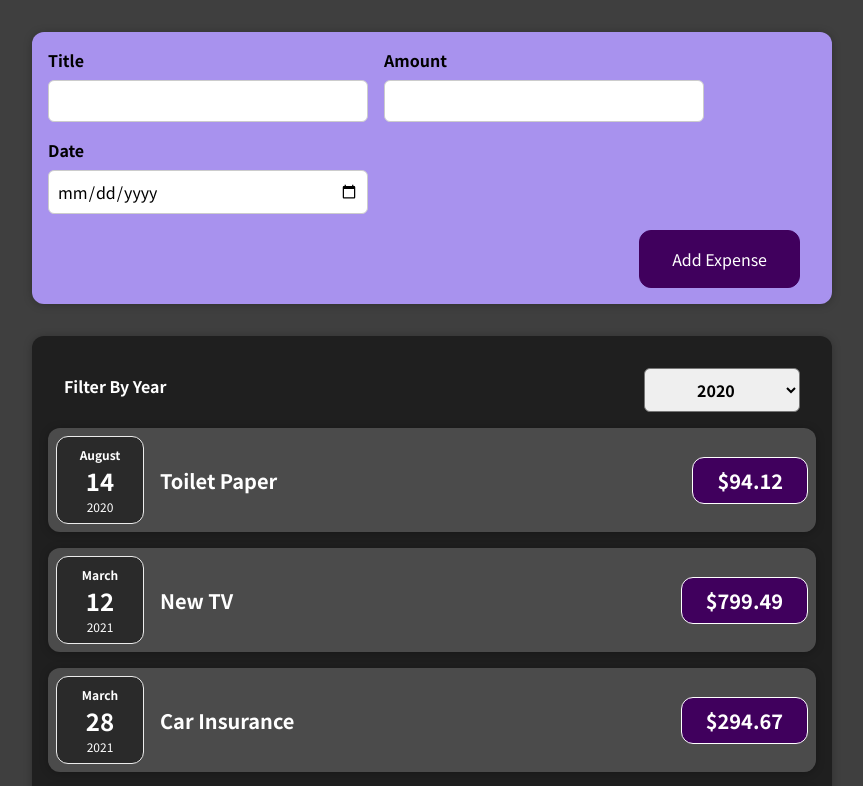
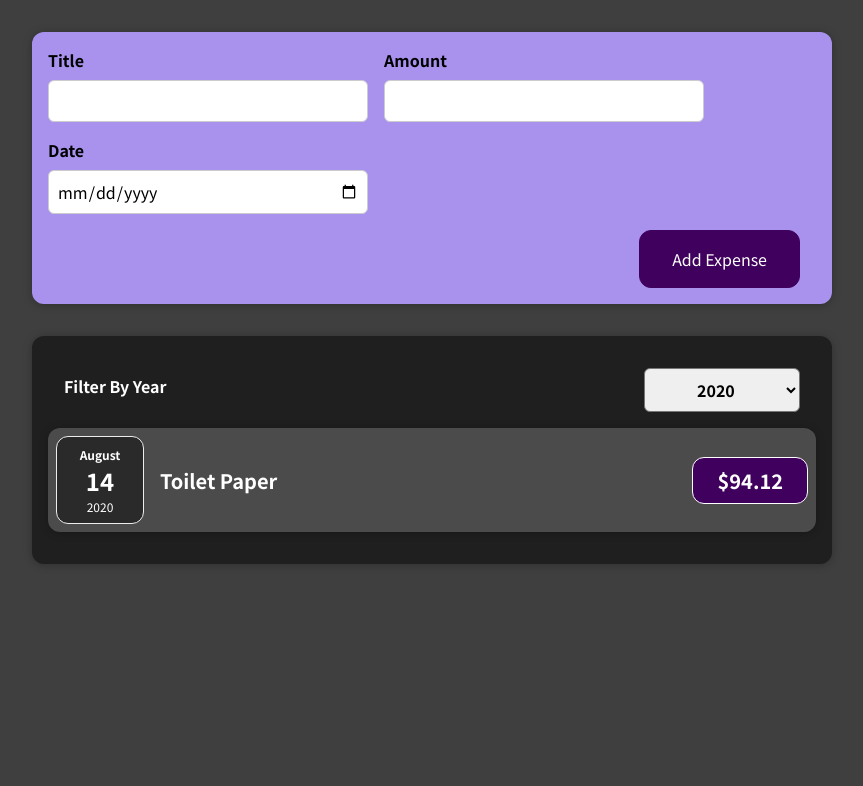
Before and after one commit to tohit64/Expense-tracker_react, a React (Create React App) app: page / in a window 1280 px wide. Shown: the top 786 px of the page, without its empty margins (208-1071 px from the left). Built offline with nearby package versions, Linux system fonts and the light colour scheme.

Commit message:
updated filter

```diff
--- a/src/components/Expenses/Expenses.jsx
+++ b/src/components/Expenses/Expenses.jsx
@@ -13,10 +13,15 @@ export function Expenses(props) {
   }
 
   const expenses = props.expenses;
+
+  const filteredExpepenses = expenses.filter((item) => {
+    return item.date.getFullYear().toString() === filterYear;
+  });
+
   return (
     <Card className="expenses">
       <ExpenseFilter selected={filterYear} onYearChange={yearChangeHandler} />
-      {expenses.map((item) => (
+      {filteredExpepenses.map((item) => (
         <ExpenseItem title={item.title} amount={item.amount} date={item.date} />
       ))}
     </Card>
```
Also changed, not shown: 1 other file (tests, documents, lock files or other folders).
